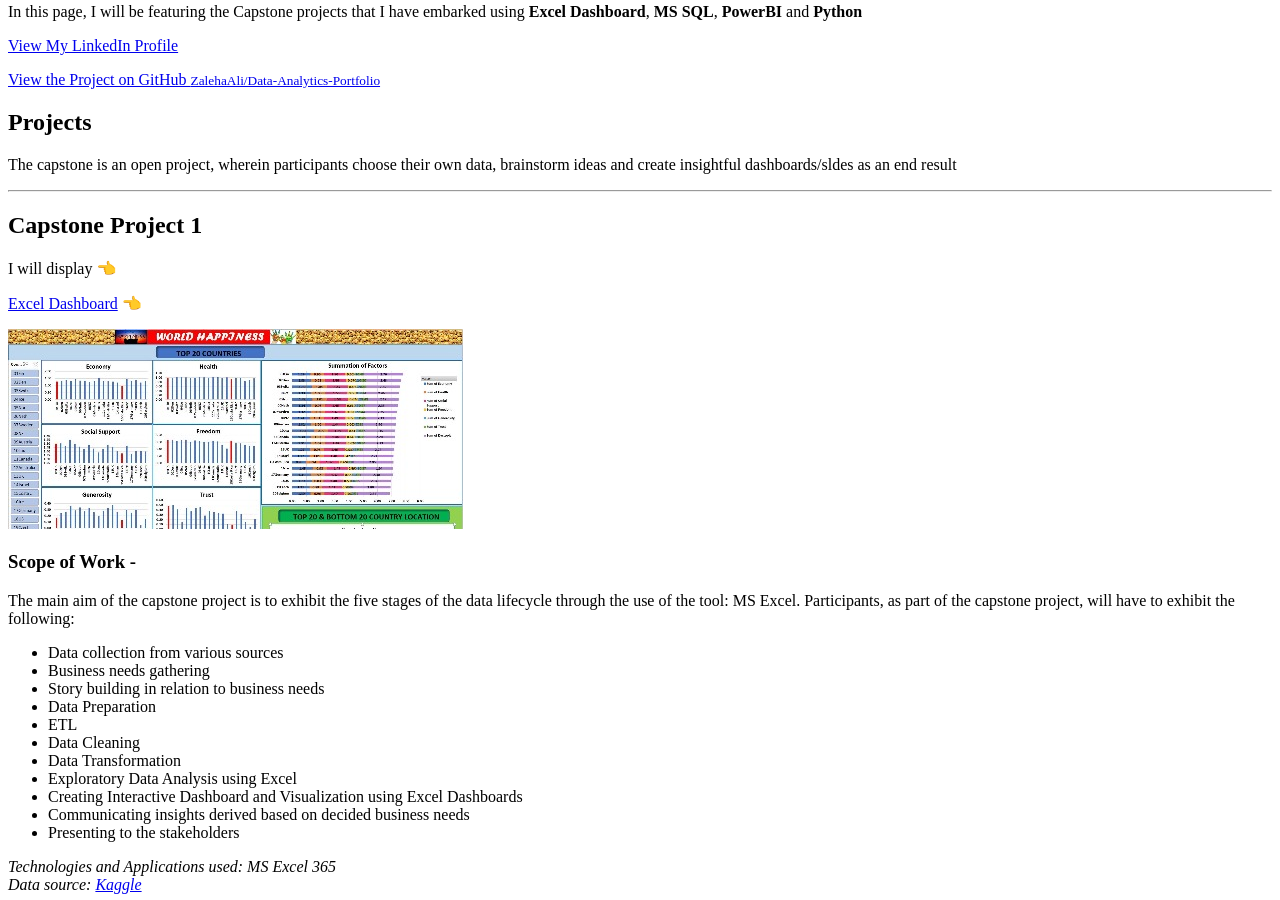
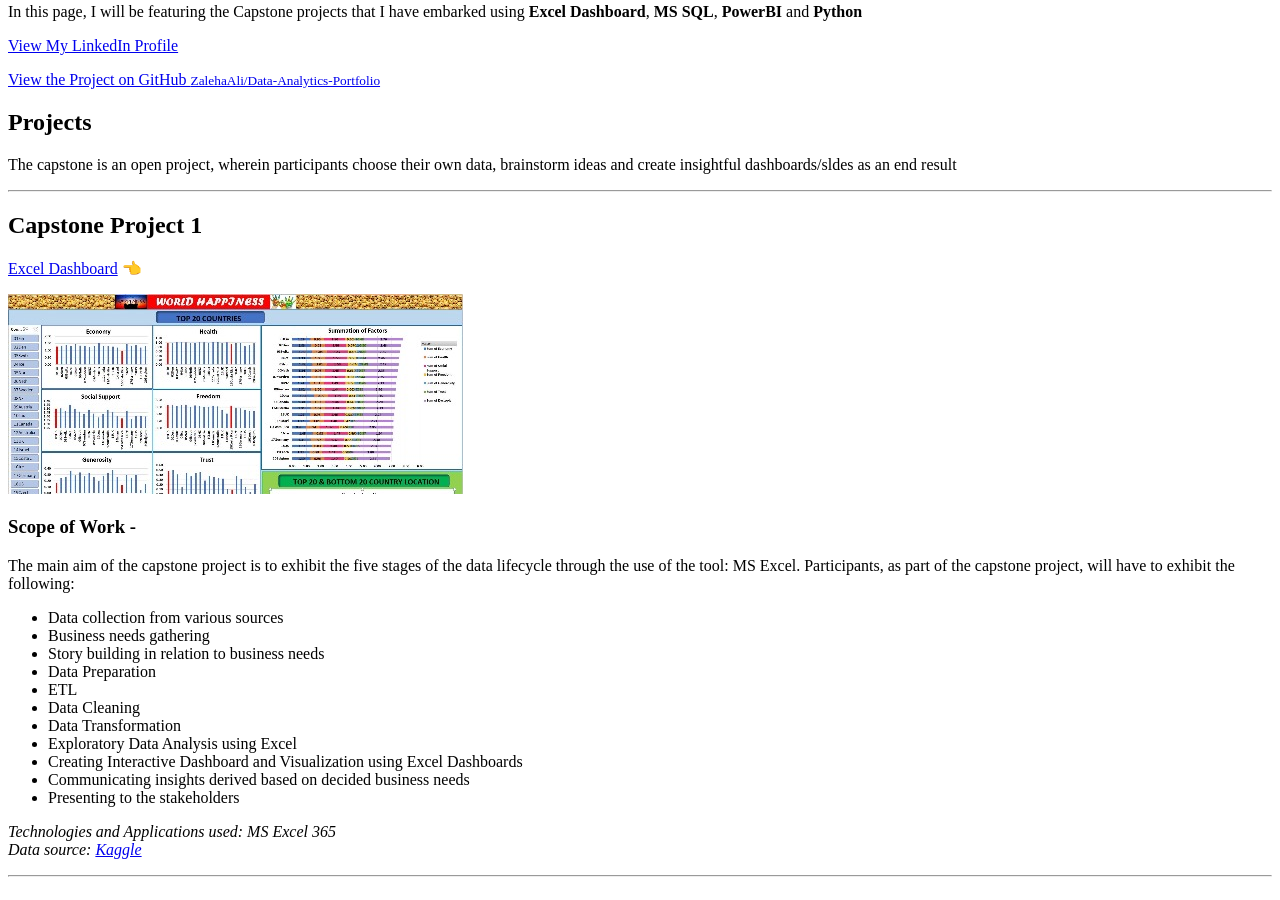
Before and after one commit to ZalehaAli/Data-Analytics-Portfolio, a Jekyll site: the page built from index.md, in a window 1280 px wide and 900 px high, scrolled down 333 px. Built offline with Jekyll 4.4.1, drawn with Linux system fonts in a browser that asks for light colours; our own code applies the rules of GitHub Pages for plain Markdown files.

Commit message:
Update index.md

```diff
--- a/index.md
+++ b/index.md
@@ -3,8 +3,6 @@ The capstone is an open project, wherein participants choose their own data, bra
 
 ---
 ## Capstone Project 1
-<p>I will display &#128072;</p>
-
 <p><a href="pdf/World Happiness.pdf" target="_blank">Excel Dashboard</a> &#128072;</p>
 <img src="images/Capstone1_worldhappy.jpg?raw=true"/>
 ### Scope of Work -
```
